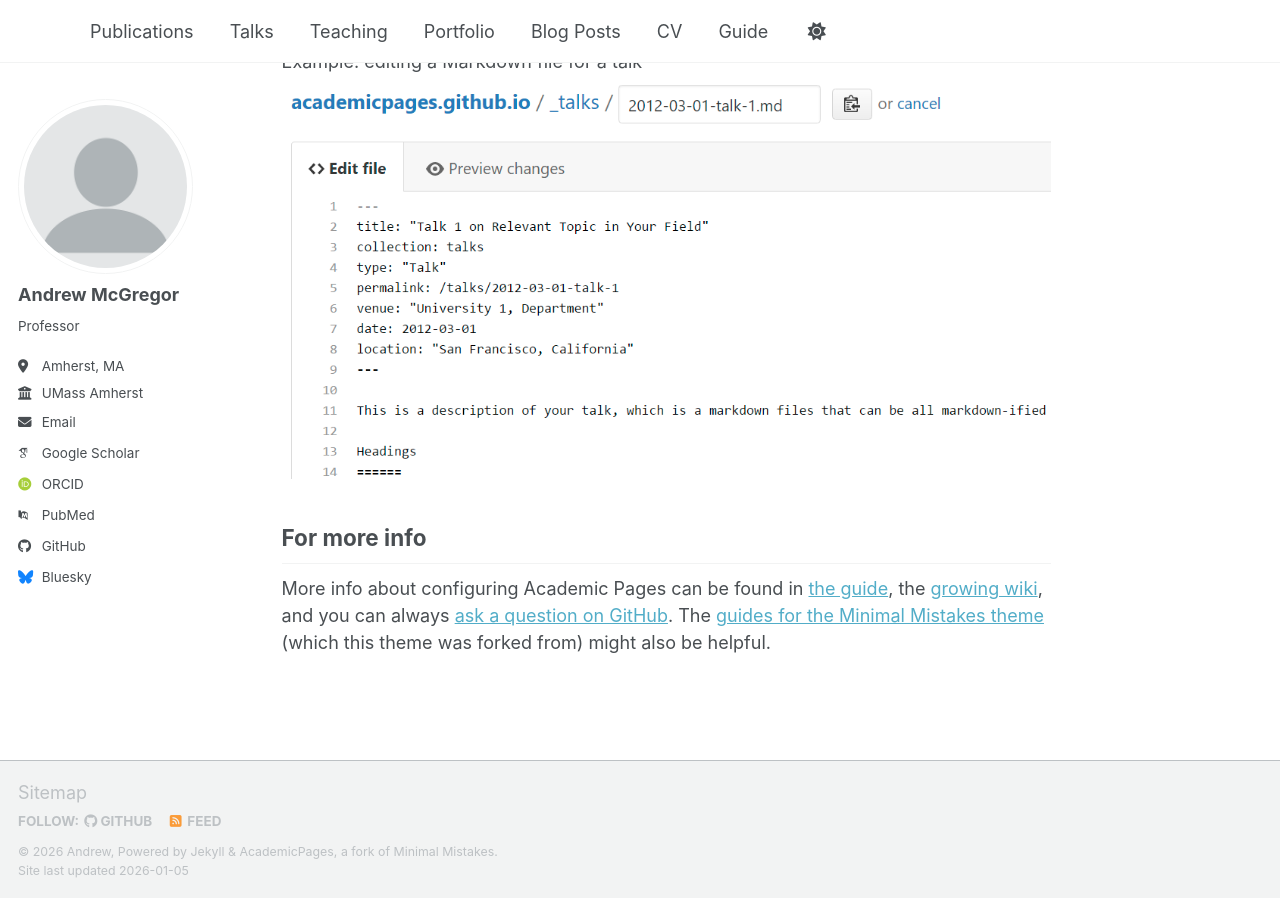
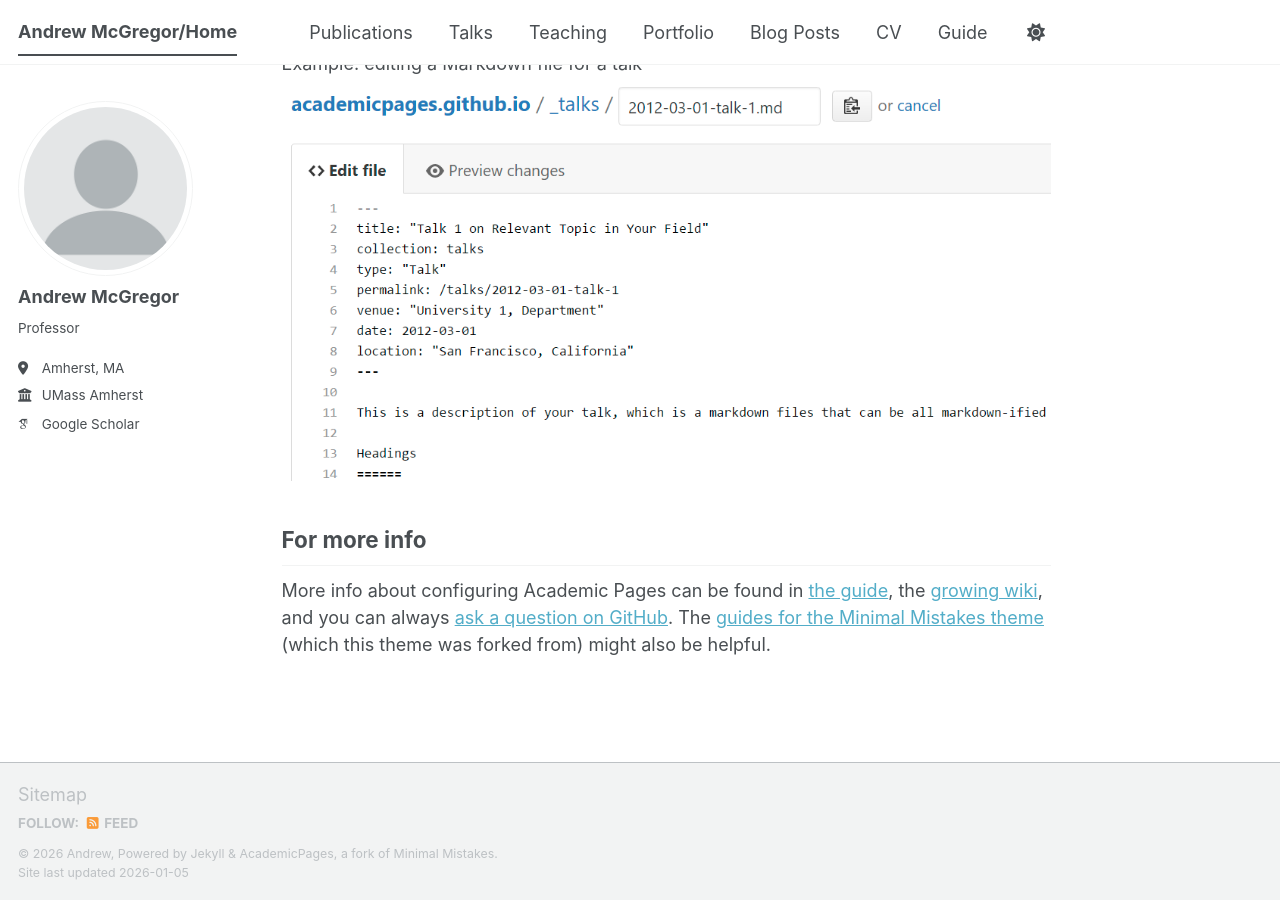
Before and after one commit to mcgregor-andrew/mcgregor-andrew.github.io, a Jekyll site: the page built from _pages/about.md, in a window 1280 px wide and 900 px high, scrolled down 2720 px. Built offline with Jekyll 4.4.1, drawn with Linux system fonts in a browser that asks for light colours; some web fonts are replaced; a script bundle is joined from its source files by our own code; library files that are not in the unit come from our copies.

Commit message:
Update _config.yml

```diff
--- a/_config.yml
+++ b/_config.yml
@@ -9,7 +9,7 @@
 # Basic Site Settings
 locale                   : "en-US"
 site_theme               : "default" # The available themes options are "default", "air", "sunrise", "mint", "dirt" and "contrast"
-title                    : ""
+title                    : "Andrew McGregor/Home"
 title_separator          : "-"
 name                     : &name "Andrew"
 description              : &description "Your Name's academic portfolio"   # Update this with a general description of your site, this is the default if not overridden by a page
@@ -30,18 +30,18 @@
   location         : "Amherst, MA"
   employer         : "UMass Amherst"
   uri              : # URL
-  email            : "none@example.org"
+  email            : #
 
   # Academic websites
   academia         : # URL
   arxiv            : # URL - Update with the correct link to your profile
-  googlescholar    : "https://scholar.google.com/citations?user=PS_CX0AAAAAJ"
+  googlescholar    : "https://scholar.google.com/citations?user=IpBjTKQAAAAJ"
   inspire-hep      : # URL
   impactstory      : # URL
-  orcid            : "https://orcid.org/yourorcidurl"
+  orcid            : # URL
   semantic         : # URL
   ssrn             : # URL
-  pubmed           : "https://www.ncbi.nlm.nih.gov/pubmed/?term=john+snow"
+  pubmed           : # URL
   researchgate     : # URL
   scopus           : # URL
   zotero           : # URL
@@ -51,13 +51,13 @@
   bitbucket        : # Username - Update with your username on the site
   codepen          : # Username
   dribbble         : # Username
-  github           : "academicpages"
+  github           : # "academicpages"
   kaggle           : # Username
   stackoverflow    : # User number or user number and name (i.e., use "1" or "1/jeff-atwood")
 
   # Social media
   artstation       : # Username
-  bluesky          : "bsky.app" # Replace this with you Bluesky username
+  bluesky          : # "bsky.app" # Replace this with you Bluesky username
   facebook         : # Username
   flickr           : # Username
   foursquare       : # Username
```
